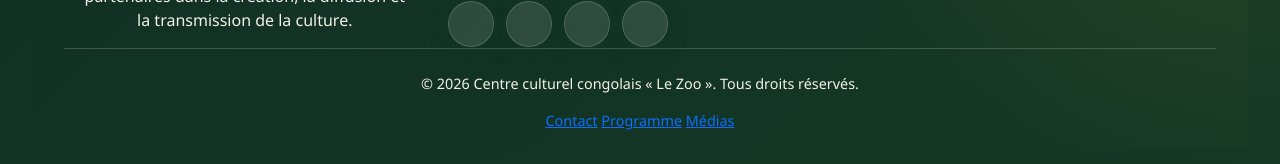
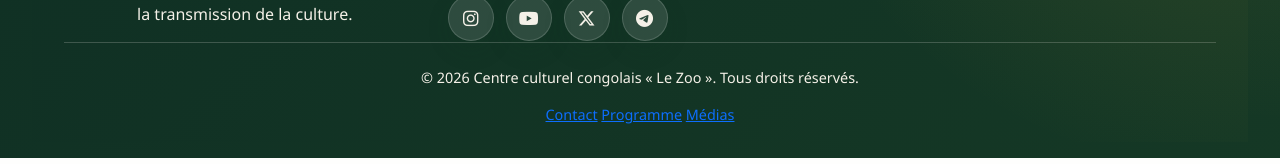
Before and after one commit to centre-cccz/vitrine_czoo, a PHP site: page /contact.html in a window 1280 px wide. Shown: the part 5115-5279 px from the top of the page. Run offline with PHP 8.4, Linux system fonts and the light colour scheme.

Commit message:
fix(icons): charger Font Awesome 6.5.2 sur toutes les pages, icones lisibles, emojis remplaces sur contact

```diff
--- a/contact.html
+++ b/contact.html
@@ -107,14 +107,14 @@
 
     <div class="social-icons" style="justify-content: center; gap: 2rem;">
       <a href="https://instagram.com" target="_blank" rel="noreferrer" aria-label="Instagram"
-        class="social-icon instagram" style="min-width: 60px; min-height: 60px; font-size: 1.4rem;">📷</a>
+        class="social-icon instagram" style="min-width: 60px; min-height: 60px; font-size: 1.4rem;"><i class="fa-brands fa-instagram" aria-hidden="true"></i></a>
       <a href="https://www.youtube.com/channel/UClet9jTSrl4wcLyTVB92WQA" target="_blank" rel="noopener noreferrer"
         aria-label="YouTube" class="social-icon youtube"
-        style="min-width: 60px; min-height: 60px; font-size: 1.4rem;">▶</a>
+        style="min-width: 60px; min-height: 60px; font-size: 1.4rem;"><i class="fa-brands fa-youtube" aria-hidden="true"></i></a>
       <a href="https://twitter.com" target="_blank" rel="noreferrer" aria-label="X" class="social-icon x"
-        style="min-width: 60px; min-height: 60px; font-size: 1.4rem;">𝕏</a>
+        style="min-width: 60px; min-height: 60px; font-size: 1.4rem;"><i class="fa-brands fa-x-twitter" aria-hidden="true"></i></a>
       <a href="https://telegram.org" target="_blank" rel="noreferrer" aria-label="Telegram" class="social-icon telegram"
-        style="min-width: 60px; min-height: 60px; font-size: 1.4rem;">✈</a>
+        style="min-width: 60px; min-height: 60px; font-size: 1.4rem;"><i class="fa-brands fa-telegram" aria-hidden="true"></i></a>
     </div>
   </section>
 
--- a/css/style.css
+++ b/css/style.css
@@ -2387,3 +2387,15 @@ footer::before {
 .media-modal .media-close:focus {
   outline: 3px solid rgba(255, 255, 255, 0.2);
 }
+
+/* ===== Icones reseaux sociaux : lisibles sur toutes les pages (nav + pied de page + contact) ===== */
+.social-icon i { font-size: 1.1rem; line-height: 1; }
+.main-nav .social-links { gap: .4rem; }
+.main-nav a.social-icon, .main-nav a.social-icon:hover { color: #fff; padding: 0; min-width: 38px; min-height: 38px; }
+.main-nav a.social-icon.instagram, .main-nav a.social-icon.instagram:hover { background: radial-gradient(circle at 30% 30%, #feda75, #d62976 40%, #962fbf 70%, #405de6 100%); }
+.main-nav a.social-icon.youtube, .main-nav a.social-icon.youtube:hover { background: #ff0000; }
+.main-nav a.social-icon.x, .main-nav a.social-icon.x:hover { background: #000; }
+.main-nav a.social-icon.telegram, .main-nav a.social-icon.telegram:hover { background: #0088cc; }
+.social-icon.facebook { background: #1877f2; }
+.social-icon.whatsapp { background: #25d366; }
+.social-icons .social-icon { color: #fff; }
--- a/js/include-nav.js
+++ b/js/include-nav.js
@@ -41,7 +41,16 @@
         nav.classList.toggle('scrolled', window.scrollY > 12);
     }
 
+    function ensureIcons() {
+        if (document.querySelector('link[href*="font-awesome"]')) return;
+        const link = document.createElement('link');
+        link.rel = 'stylesheet';
+        link.href = 'https://cdnjs.cloudflare.com/ajax/libs/font-awesome/6.5.2/css/all.min.css';
+        document.head.appendChild(link);
+    }
+
     async function loadAllIncludes() {
+        ensureIcons();
         const includes = document.querySelectorAll('[data-include]');
         const promises = [];
         includes.forEach(el => {
```
